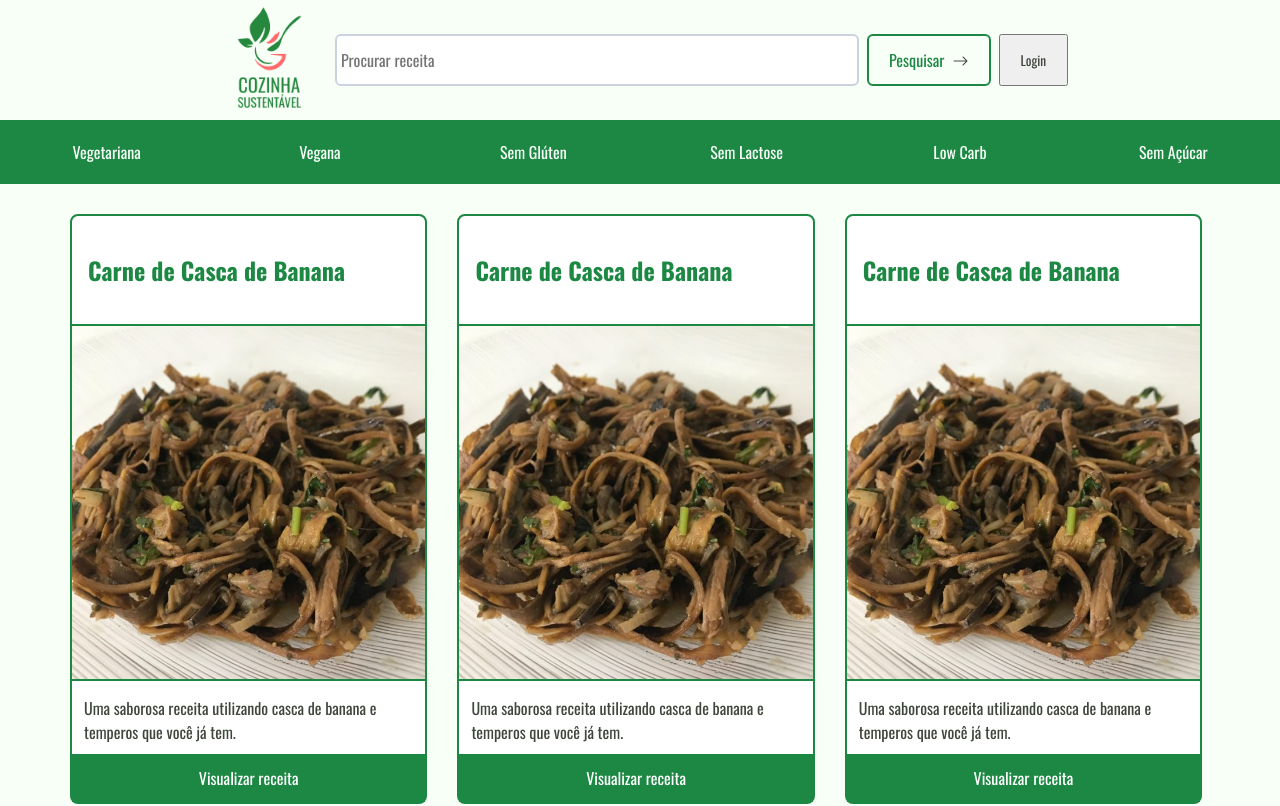
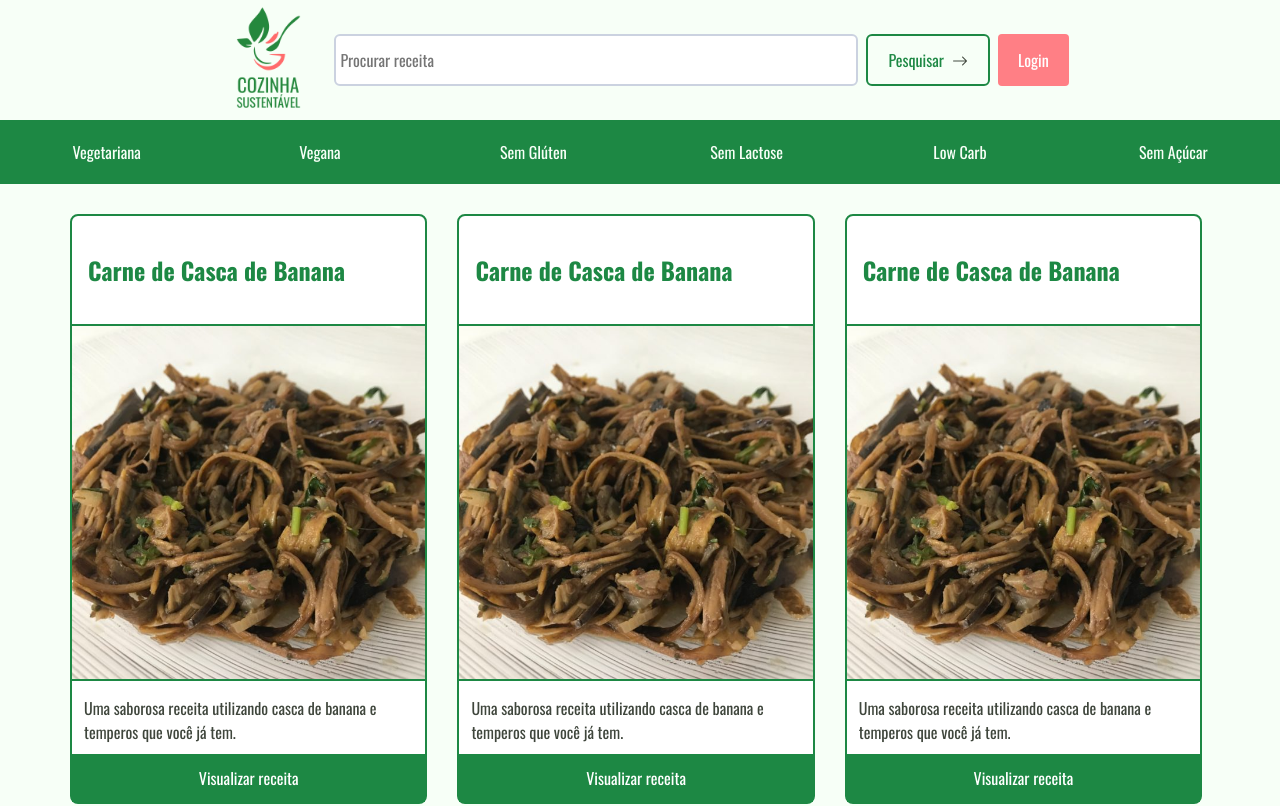
Before and after one commit to ICEI-PUC-Minas-PMV-SI/pmv-si-2023-2-pe1-t1-cozinha-sustentavel-pmv, a plain HTML site: page src/homepage.html in a window 1280 px wide. Shown: the top 806 px of the page. Drawn offline with nearby package versions, Linux system fonts and the light colour scheme.

Commit message:
Corrigida classe botão de login

```diff
--- a/src/homepage.html
+++ b/src/homepage.html
@@ -18,7 +18,7 @@
                     <input type="text" placeholder="Procurar receita" class="search-bar-box">
                     <button type="submit" class="outlined-button">Pesquisar <i class="bi bi-arrow-right"></i></button>
                 </form>
-                <button class="login-button">Login</button>
+                <button class="login-button fill-button-secondary">Login</button>
             </div>
             <nav>
                 <ul class="category-bar">
```
